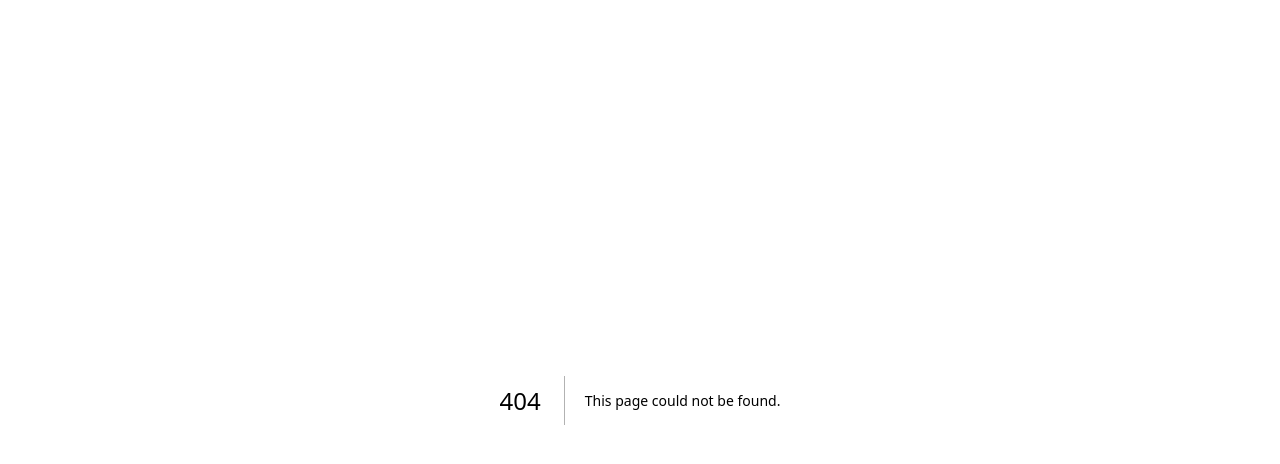
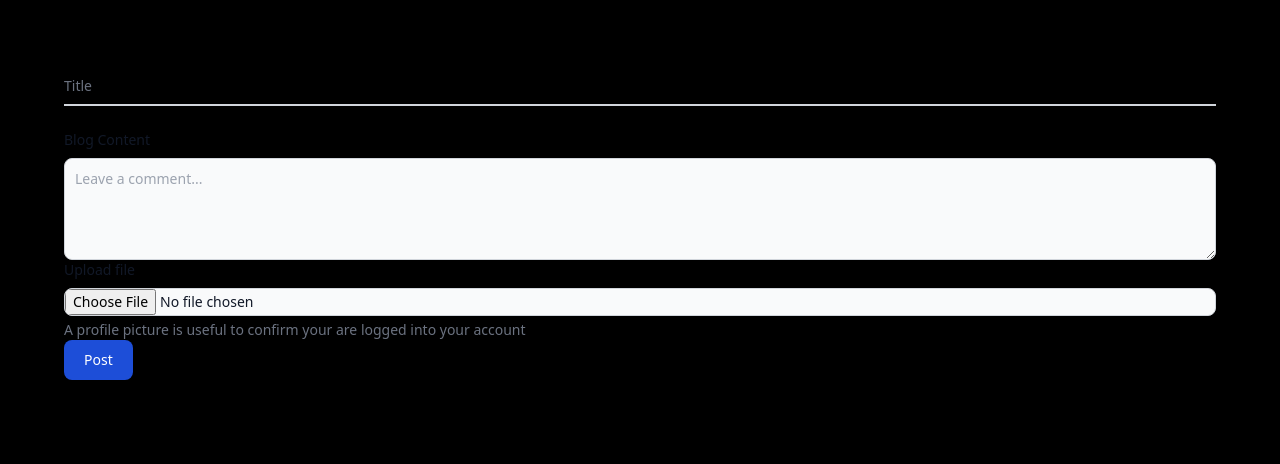
Before and after one commit to kunwarabhi7/blogNextJS, a Next.js app: page /createablog in a window 1280 px wide. Before the commit this address had no page. Shown: the top 464 px of the page. Built offline with nearby package versions, Linux system fonts and the light colour scheme.

Commit message:
added blog page

```diff
--- /dev/null
+++ b/pages/createablog.jsx
@@ -0,0 +1,28 @@
+import React from 'react'
+
+const createablog = () => {
+  return (
+    <div className='bg-black text-white h-screen p-16'>
+<form>
+  <div class="relative z-0 w-full mb-6 group ">
+      <input type="text" name="floating_email" id="floating_email" class="block py-2.5 px-0 w-full text-sm text-gray-900 bg-transparent border-0 border-b-2 border-gray-300 appearance-none dark:text-white dark:border-gray-600 dark:focus:border-blue-500 focus:outline-none focus:ring-0 focus:border-blue-600 peer" placeholder=" " required />
+      <label for="floating_email" class="peer-focus:font-medium absolute text-sm text-gray-500 dark:text-gray-400 duration-300 transform -translate-y-6 scale-75 top-3 -z-10 origin-[0] peer-focus:left-0 peer-focus:text-blue-600 peer-focus:dark:text-blue-500 peer-placeholder-shown:scale-100 peer-placeholder-shown:translate-y-0 peer-focus:scale-75 peer-focus:-translate-y-6">Title</label>
+  </div>
+
+<label for="message" class="block mb-2 text-sm font-medium text-gray-900 dark:text-white">Blog Content</label>
+<textarea id="message" rows="4" class="block p-2.5 w-full text-sm text-gray-900 bg-gray-50 rounded-lg border border-gray-300 focus:ring-blue-500 focus:border-blue-500 dark:bg-gray-700 dark:border-gray-600 dark:placeholder-gray-400 dark:text-white dark:focus:ring-blue-500 dark:focus:border-blue-500" placeholder="Leave a comment..."></textarea>
+
+
+<label class="block mb-2 text-sm font-medium text-gray-900 dark:text-white" for="user_avatar">Upload file</label>
+<input class="block w-full text-sm text-gray-900 border border-gray-300 rounded-lg cursor-pointer bg-gray-50 dark:text-gray-400 focus:outline-none dark:bg-gray-700 dark:border-gray-600 dark:placeholder-gray-400" aria-describedby="user_avatar_help" id="user_avatar" type="file" />
+<div class="mt-1 text-sm text-gray-500 dark:text-gray-300" id="user_avatar_help">A profile picture is useful to confirm your are logged into your account</div>
+
+
+
+  <button type="submit" class="text-white bg-blue-700 hover:bg-blue-800 focus:ring-4 focus:outline-none focus:ring-blue-300 font-medium rounded-lg text-sm w-full sm:w-auto px-5 py-2.5 text-center dark:bg-blue-600 dark:hover:bg-blue-700 dark:focus:ring-blue-800">Post</button>
+</form>
+    </div>
+  )
+}
+
+export default createablog
--- a/pages/index.js
+++ b/pages/index.js
@@ -11,9 +11,7 @@ export default function Home() {
 
   if(!user) return <Login />
 
-  const logout = () => {
-    signOut(auth);
-  };
+
   return (
     <>
       <Head>
@@ -22,7 +20,7 @@ export default function Home() {
         <meta name="viewport" content="width=device-width, initial-scale=1" />
         <link rel="icon" href="/favicon.ico" />
       </Head>
-     <div className="text-red-500">
+     <div>
      <NavBar />
      </div>
     </>
```
